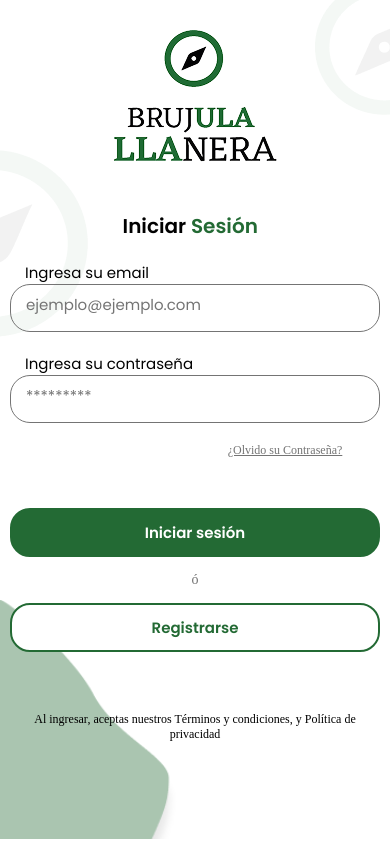
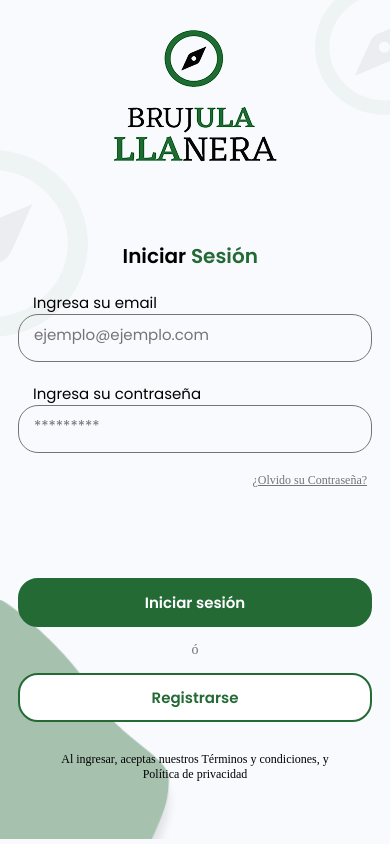
Before and after one commit to chrisfalla/Frontend_La_Brujula_Llanera, a React Native app: screen /Login in a window 390 px wide. Built offline with nearby package versions, Linux system fonts and the light colour scheme.

Commit message:
update styles in to the UI login screen and background color the recovery password for styles globals

```diff
--- a/src/presentation/screens/Login/LoginScreen.js
+++ b/src/presentation/screens/Login/LoginScreen.js
@@ -1,30 +1,39 @@
-import React, { useState } from 'react';
-import { View, Text, StyleSheet, TouchableOpacity, ScrollView, Image, StatusBar, SafeAreaView } from 'react-native';
-import CustomInputText from '../../components/CustomInput/CustomInputText';
-import CustomButton from '../../components/CustomButton/CustomButton';
-import CustomDecoration from '../../components/CustomDecoration/CustomDecoration';
-import { GlobalStyles, Colors, TextStyles } from '../../styles/styles';
+import React, { useState } from "react";
+import {
+  View,
+  Text,
+  StyleSheet,
+  TouchableOpacity,
+  ScrollView,
+  Image,
+  StatusBar,
+  SafeAreaView,
+} from "react-native";
+import CustomInputText from "../../components/CustomInput/CustomInputText";
+import CustomButton from "../../components/CustomButton/CustomButton";
+import CustomDecoration from "../../components/CustomDecoration/CustomDecoration";
+import { GlobalStyles, Colors, TextStyles } from "../../styles/styles";
 
 //imports login chris
-import { loginUserUseCase } from '../../../domain/usecases/user/loginUserUseCase';
-import { usersRepository } from '../../../data/repositories/users/usersRepository';
-import { userLogin } from '../../../domain/models/users/userLogin';
-import { login } from '../../../shared/store/authSlice/authSlice';
-import { userStorage } from '../../../infrastructure/storage/userStorage';
-import { useDispatch } from 'react-redux';
+import { loginUserUseCase } from "../../../domain/usecases/user/loginUserUseCase";
+import { usersRepository } from "../../../data/repositories/users/usersRepository";
+import { userLogin } from "../../../domain/models/users/userLogin";
+import { login } from "../../../shared/store/authSlice/authSlice";
+import { userStorage } from "../../../infrastructure/storage/userStorage";
+import { useDispatch } from "react-redux";
 
 const LoginScreen = ({ navigation }) => {
   const dispatch = useDispatch();
   const [formData, setFormData] = useState({
     email: "",
-        password: ""
+    password: "",
   });
   const [errors, setErrors] = useState({});
   const [loading, setLoading] = useState(false);
 
   const handleInputChange = (key, value) => {
-        setFormData(prev => ({ ...prev, [key]: value }));
-        setErrors(prev => ({ ...prev, [key]: "" }));
+    setFormData((prev) => ({ ...prev, [key]: value }));
+    setErrors((prev) => ({ ...prev, [key]: "" }));
   };
 
   const handleLogin = async () => {
@@ -38,14 +47,13 @@ const LoginScreen = ({ navigation }) => {
     try {
       const credentials = new userLogin({
         email: formData.email,
-                password: formData.password
+        password: formData.password,
       });
       const response = await loginUserUseCase(usersRepository)(credentials);
 
       if (response && response.user && response.token) {
         await userStorage.save(response.user);
         dispatch(login(response.user));
-                navigation.replace('Home');
       } else {
         setErrors({ password: "Credenciales incorrectas" });
       }
@@ -57,46 +65,57 @@ const LoginScreen = ({ navigation }) => {
   };
 
   const handleForgotPassword = () => {
-        navigation.navigate('RecoveryOne');
+    navigation.navigate("RecoveryOne");
   };
 
   const handleRegister = () => {
-        navigation.navigate('RegisterStepOne');
+    navigation.navigate("RegisterStepOne");
   };
-
 
   return (
     <SafeAreaView style={styles.container}>
       <StatusBar
-                barStyle="dark-content"  // Para iconos oscuros en fondo claro
+        barStyle="dark-content" // Para iconos oscuros en fondo claro
         backgroundColor="#ffffff" // Fondo blanco para Android
-                translucent={false}      // No translúcido para evitar superposiciones
+        translucent={false} // No translúcido para evitar superposiciones
       />
-            <ScrollView contentContainerStyle={styles.scrollContainer} showsVerticalScrollIndicator={false}>
-                <Image style={styles.logoLeft}
-                    source={require('../../../shared/assets/logoLeft.png')} />
-                <Image style={styles.logoRight}
-                    source={require('../../../shared/assets/logoRigth.png')} />
-                <Image style={styles.img}
-                    source={require('../../../shared/assets/MainLogo.png')} />
+      <ScrollView
+        contentContainerStyle={styles.scrollContainer}
+        showsVerticalScrollIndicator={false}
+      >
+        <Image
+          style={styles.logoLeft}
+          source={require("../../../shared/assets/logoLeft.png")}
+        />
+        <Image
+          style={styles.logoRight}
+          source={require("../../../shared/assets/logoRigth.png")}
+        />
+        <Image
+          style={styles.img}
+          source={require("../../../shared/assets/MainLogo.png")}
+        />
 
-                <Text style={styles.title}>Iniciar <Text style={styles.titleText}>Sesión </Text> </Text>
+        <Text style={styles.title}>
+          Iniciar <Text style={styles.titleText}>Sesión </Text>{" "}
+        </Text>
         <View style={styles.formContainer}>
-                    <CustomInputText style={styles.input}
-                        LabelText={'Ingresa su email'}
-                        PlaceholderText={'ejemplo@ejemplo.com'}
+          <CustomInputText
+            style={styles.input}
+            LabelText={"Ingresa su email"}
+            PlaceholderText={"ejemplo@ejemplo.com"}
             value={formData.email}
-                        onChangeText={value => handleInputChange('email', value)}
+            onChangeText={(value) => handleInputChange("email", value)}
             HasError={!!errors.email}
             SupportingText={errors.email}
           />
           <CustomInputText
             style={styles.input}
-                        LabelText={'Ingresa su contraseña'}
-                        PlaceholderText={'*********'}
+            LabelText={"Ingresa su contraseña"}
+            PlaceholderText={"*********"}
             IsPassword={true}
             value={formData.password}
-                        onChangeText={value => handleInputChange('password', value)}
+            onChangeText={(value) => handleInputChange("password", value)}
             HasError={!!errors.password}
             SupportingText={errors.password}
           />
@@ -104,31 +123,31 @@ const LoginScreen = ({ navigation }) => {
             <Text style={styles.forgotPassword}>¿Olvido su Contraseña?</Text>
           </TouchableOpacity>
 
-                    <CustomButton style={styles.buttonOne}
-                    titletext={loading ? 'Cargando...' : 'Iniciar sesión'}
+          <CustomButton
+            style={styles.buttonOne}
+            titletext={loading ? "Cargando..." : "Iniciar sesión"}
             onPress={handleLogin}
             type="Primary"
             size="Big"
             disabled={loading}
           />
           <Text style={styles.separator}>ó</Text>
-                    <CustomButton style={styles.buttonTwo}
-                    titletext='Registrarse'
+          <CustomButton
+            style={styles.buttonTwo}
+            titletext="Registrarse"
             onPress={handleRegister}
             type="Secondary"
-                    size="Big"/>
-
+            size="Big"
+          />
         </View>
         <View style={styles.footerContainer}>
           <Text style={styles.footer}>
-                        Al ingresar, aceptas nuestros Términos y condiciones, y Política de privacidad
+            Al ingresar, aceptas nuestros Términos y condiciones, y Política de
+            privacidad
           </Text>
         </View>
-                <CustomDecoration
-                type='Left' styles={styles.divider}
-                />
+        <CustomDecoration type="Left" styles={styles.divider} />
       </ScrollView>
-
     </SafeAreaView>
   );
 };
@@ -136,46 +155,45 @@ const LoginScreen = ({ navigation }) => {
 const styles = StyleSheet.create({
   container: {
     flex: 1,
-        backgroundColor: '#ffff',
+    backgroundColor: Colors.BackgroundPage,
+
   },
   scrollContainer: {
     flexGrow: 1,
-        alignItems: 'center',
-
+    alignItems: "center",
   },
-    logoRight:{
-        position: 'absolute',
+  logoRight: {
+    position: "absolute",
     right: 0,
     top: 0,
     zIndex: 1,
   },
 
-    logoLeft:{
-        position: 'absolute',
+  logoLeft: {
+    position: "absolute",
     marginVertical: 150,
     left: 0,
     top: 0,
   },
 
-    img:{
+  img: {
     width: 164,
     height: 151,
     marginTop: 30,
-        marginBottom: 30,
+    marginBottom: 60,
   },
-    title:{
+  title: {
     color: Colors.Black,
     ...TextStyles.PoppinsSemibold20,
-        textAlign: 'center',
+    textAlign: "center",
   },
-    titleText:{
+  titleText: {
     color: Colors.ColorPrimary,
-      ...TextStyles.PoppinsSemibold20
+    ...TextStyles.PoppinsSemibold20,
   },
   formContainer: {
-        width: "100%",
-        alignItems: "center",
-        paddingHorizontal: 10,
+    width: "99%",
+    paddingHorizontal: 16,
     marginTop: 20,
     fontSize: 12,
   },
@@ -184,40 +202,39 @@ const styles = StyleSheet.create({
   },
   forgotPassword: {
     color: Colors.DarkGray,
-        fontFamily: 'Poppins',
+    fontFamily: "Regular",
     fontSize: 12,
-        left: 90,
-        marginBottom: 0,
+    textAlign: "right",
+    marginRight: 5,
     textDecorationLine: "underline",
   },
   buttonOne: {
-        marginTop: 50,
+    marginTop: 90,
     marginBottom: 10,
   },
   buttonTwo: {
     marginTop: 10,
-        marginBottom: 10,
+    marginBottom: -20,
   },
   separator: {
     color: Colors.DarkGray,
-        fontFamily: 'Poppins',
+    fontFamily: "Poppins",
     fontSize: 14,
     marginBottom: 5,
     marginTop: 5,
-        textAlign: 'center',
+    textAlign: "center",
   },
   footerContainer: {
-        width: '90%',
+    width: "75%",
     marginTop: 50,
-        marginBottom: 50,
+    marginBottom: 60,
   },
   footer: {
-        textAlign: 'center',
-        fontFamily: 'Poppins',
+    textAlign: "center",
+    fontFamily: "Regular",
     fontSize: 12,
     color: Colors.Black,
   },
-
 });
 
 export default LoginScreen;
--- a/src/presentation/screens/PasswordRecovery/PasswordRecoveryStepOneScreen.js
+++ b/src/presentation/screens/PasswordRecovery/PasswordRecoveryStepOneScreen.js
@@ -132,7 +132,7 @@ const PasswordRecoveryStepOneScreen = () => {
 const styles = StyleSheet.create({
   container: {
     flex: 1,
-    backgroundColor: '#fff',
+    backgroundColor: Colors.BackgroundPage,
   },
   inner: {
     flex: 1,
--- a/src/presentation/screens/PasswordRecovery/PasswordRecoveryStepThreeScreen.js
+++ b/src/presentation/screens/PasswordRecovery/PasswordRecoveryStepThreeScreen.js
@@ -132,7 +132,7 @@ const PasswordRecoveryStepThreeScreen = () => {
 const styles = StyleSheet.create({
   container: {
     flex: 1,
-    backgroundColor: "#fff",
+    backgroundColor: Colors.BackgroundPage,
   },
   inner: {
     flex: 1,
--- a/src/presentation/screens/PasswordRecovery/PasswordRecoveryStepTwoScreen.js
+++ b/src/presentation/screens/PasswordRecovery/PasswordRecoveryStepTwoScreen.js
@@ -103,7 +103,7 @@ const PasswordRecoveryStepTwoScreen = () => {
 const styles = StyleSheet.create({
   container: {
     flex: 1,
-    backgroundColor: "#fff",
+    backgroundColor: Colors.BackgroundPage,
   },
   inner: {
     flex: 1,
```
Lines whose indentation alone changed are shown as unchanged.
